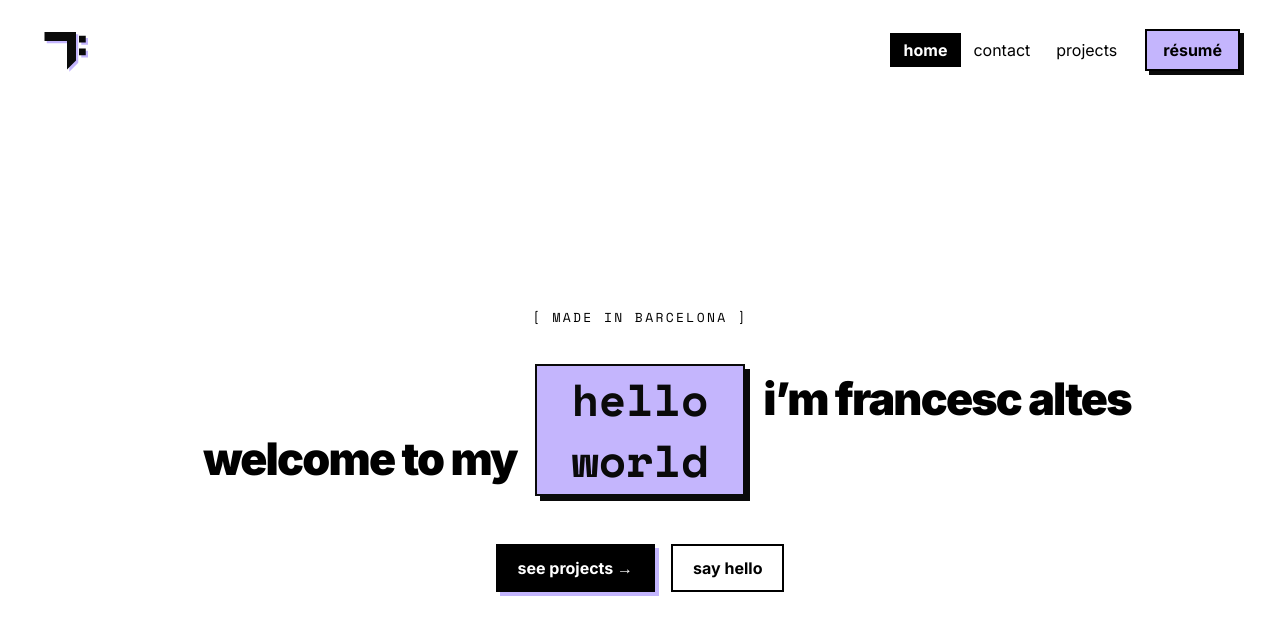
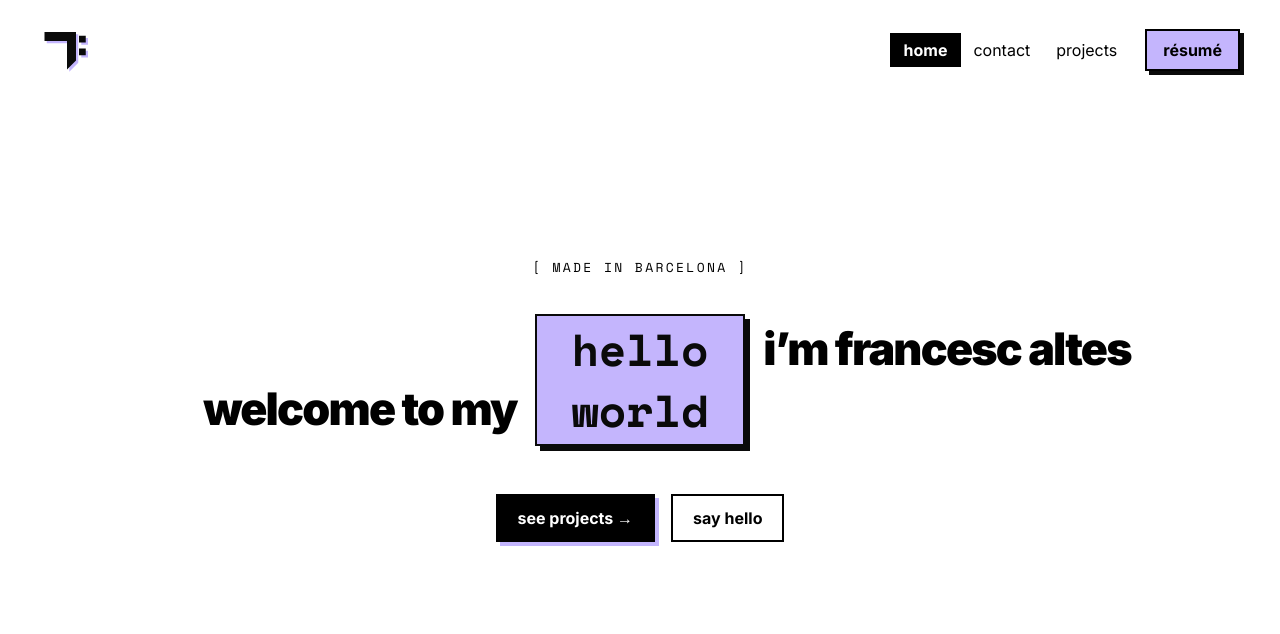
Before and after one commit to suki60/portfolio, a Next.js app: page / in a window 1280 px wide. Shown: the top 634 px of the page. Built offline with nearby package versions, Linux system fonts and the light colour scheme.

Commit message:
fix: home alignment

```diff
--- a/src/pages/index.js
+++ b/src/pages/index.js
@@ -25,6 +25,7 @@ const Home = () => (
 
     <div
       className={`${inter.variable} ${mono.variable} flex min-h-[calc(100vh-var(--navbar-height))] flex-col items-center justify-center px-6 text-center`}
+      style={{ transform: 'translateY(calc(var(--navbar-height) / -2))' }}
     >
       {/* mono location tag */}
       <div className='mb-9 uppercase' style={{ fontFamily: 'var(--font-mono)', fontSize: 13, letterSpacing: '0.18em' }}>
```
